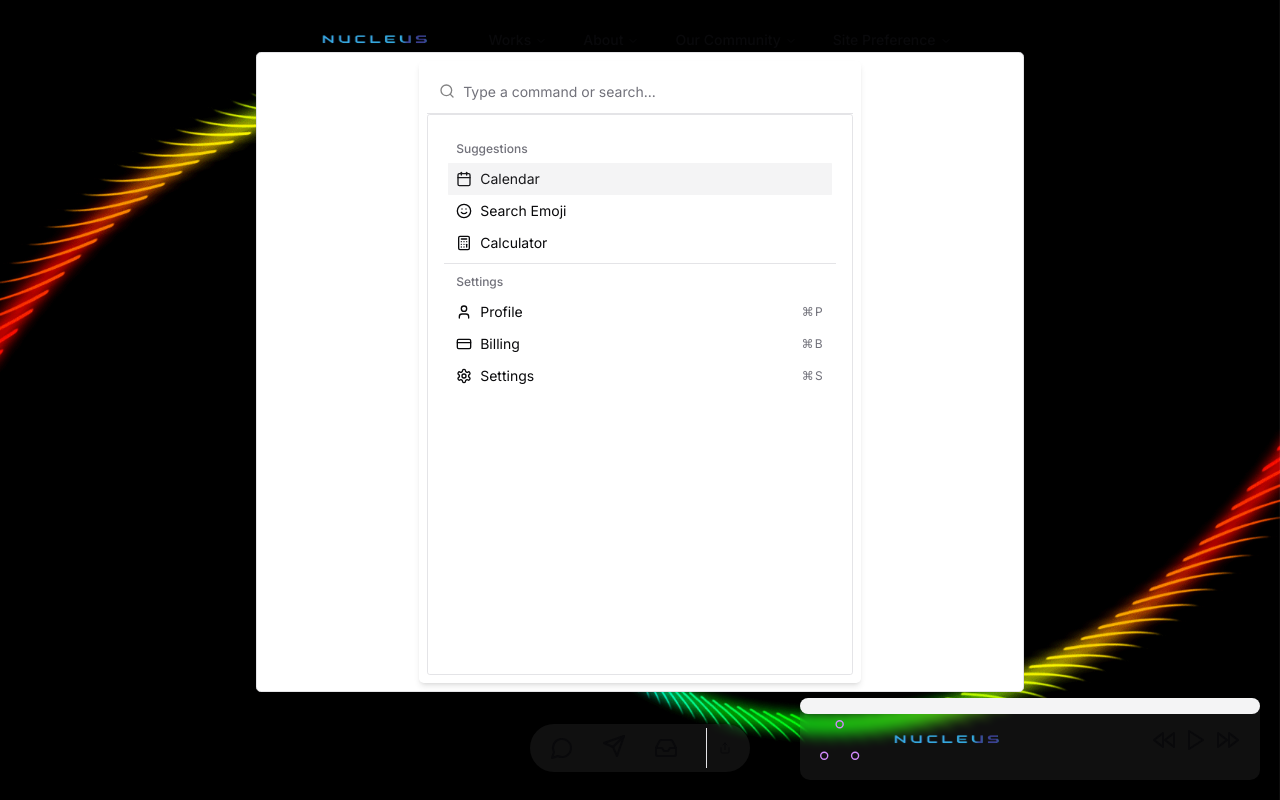
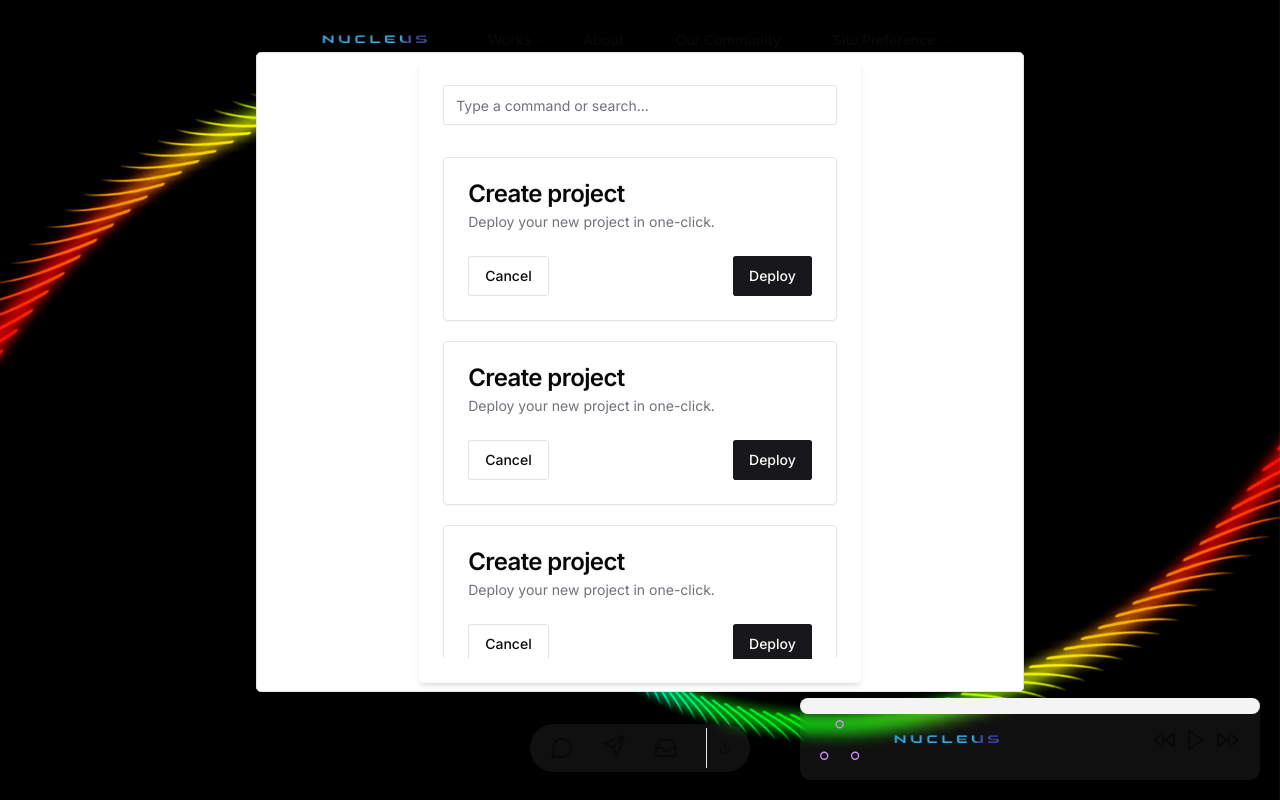
Before and after one commit to ragmer09toske/nu-community, a Next.js app: page / in a window 1280 px wide. Built offline with nearby package versions, Linux system fonts and the light colour scheme.

Commit message:
first commit

```diff
--- a/components/Network.tsx
+++ b/components/Network.tsx
@@ -2,7 +2,9 @@ import React from 'react'
 import { Command, CommandEmpty, CommandGroup, CommandInput, CommandItem, CommandList, CommandSeparator, CommandShortcut } from './ui/command'
 import { Calculator, Calendar, CreditCard, Settings, Smile, User } from 'lucide-react'
 import { ScrollArea } from "@/components/ui/scroll-area"
-import { Card } from './ui/card'
+import { Card, CardDescription, CardFooter, CardHeader, CardTitle } from './ui/card'
+import { Button } from './ui/button'
+import { Input } from './ui/input'
 
 export const Network = () => {
   return (
@@ -25,43 +27,112 @@ export const Network = () => {
             width: "60%",
           }}>
               <Command className="rounded-lg border shadow-md p-2" style={{borderColor: "none", borderWidth: "0px"}}>
-                <CommandInput placeholder="Type a command or search..." />
-                <ScrollArea className="h-[100%] w-full rounded-md border p-4">
-                <CommandList className=''>
-                  <CommandEmpty>No results found.</CommandEmpty>
-                  <CommandGroup heading="Suggestions">
-                    <CommandItem>
-                      <Calendar className="mr-2 h-4 w-4" />
-                      <span>Calendar</span>
-                    </CommandItem>
-                    <CommandItem>
-                      <Smile className="mr-2 h-4 w-4" />
-                      <span>Search Emoji</span>
-                    </CommandItem>
-                    <CommandItem>
-                      <Calculator className="mr-2 h-4 w-4" />
-                      <span>Calculator</span>
-                    </CommandItem>
-                  </CommandGroup>
-                  <CommandSeparator />
-                  <CommandGroup heading="Settings">
-                    <CommandItem>
-                      <User className="mr-2 h-4 w-4" />
-                      <span>Profile</span>
-                      <CommandShortcut>⌘P</CommandShortcut>
-                    </CommandItem>
-                    <CommandItem>
-                      <CreditCard className="mr-2 h-4 w-4" />
-                      <span>Billing</span>
-                      <CommandShortcut>⌘B</CommandShortcut>
-                    </CommandItem>
-                    <CommandItem>
-                      <Settings className="mr-2 h-4 w-4" />
-                      <span>Settings</span>
-                      <CommandShortcut>⌘S</CommandShortcut>
-                    </CommandItem>
-                  </CommandGroup>
-                </CommandList>
+                <div className='p-4
+                 '>
+                  <Input placeholder="Type a command or search..." />
+                </div>
+                <ScrollArea style={{borderWidth: "0px"}} className="h-[100%] flex flex-col gap-5 w-full rounded-md border p-4">
+                  <div className='flex flex-col gap-5'>
+                  <Card className="w-[100%]">
+                    <CardHeader>
+                      <CardTitle>Create project</CardTitle>
+                      <CardDescription>Deploy your new project in one-click.</CardDescription>
+                    </CardHeader>
+                    <CardFooter className="flex justify-between">
+                      <Button variant="outline">Cancel</Button>
+                      <Button>Deploy</Button>
+                    </CardFooter>
+                  </Card>
+
+                  <Card className="w-[100%]">
+                    <CardHeader>
+                      <CardTitle>Create project</CardTitle>
+                      <CardDescription>Deploy your new project in one-click.</CardDescription>
+                    </CardHeader>
+                    <CardFooter className="flex justify-between">
+                      <Button variant="outline">Cancel</Button>
+                      <Button>Deploy</Button>
+                    </CardFooter>
+                  </Card>
+
+                  <Card className="w-[100%]">
+                    <CardHeader>
+                      <CardTitle>Create project</CardTitle>
+                      <CardDescription>Deploy your new project in one-click.</CardDescription>
+                    </CardHeader>
+                    <CardFooter className="flex justify-between">
+                      <Button variant="outline">Cancel</Button>
+                      <Button>Deploy</Button>
+                    </CardFooter>
+                  </Card>
+
+                  <Card className="w-[100%]">
+                    <CardHeader>
+                      <CardTitle>Create project</CardTitle>
+                      <CardDescription>Deploy your new project in one-click.</CardDescription>
+                    </CardHeader>
+                    <CardFooter className="flex justify-between">
+                      <Button variant="outline">Cancel</Button>
+                      <Button>Deploy</Button>
+                    </CardFooter>
+                  </Card>
+
+                  <Card className="w-[100%]">
+                    <CardHeader>
+                      <CardTitle>Create project</CardTitle>
+                      <CardDescription>Deploy your new project in one-click.</CardDescription>
+                    </CardHeader>
+                    <CardFooter className="flex justify-between">
+                      <Button variant="outline">Cancel</Button>
+                      <Button>Deploy</Button>
+                    </CardFooter>
+                  </Card>
+
+
+                  <Card className="w-[100%]">
+                    <CardHeader>
+                      <CardTitle>Create project</CardTitle>
+                      <CardDescription>Deploy your new project in one-click.</CardDescription>
+                    </CardHeader>
+                    <CardFooter className="flex justify-between">
+                      <Button variant="outline">Cancel</Button>
+                      <Button>Deploy</Button>
+                    </CardFooter>
+                  </Card>
+
+                  <Card className="w-[100%]">
+                    <CardHeader>
+                      <CardTitle>Create project</CardTitle>
+                      <CardDescription>Deploy your new project in one-click.</CardDescription>
+                    </CardHeader>
+                    <CardFooter className="flex justify-between">
+                      <Button variant="outline">Cancel</Button>
+                      <Button>Deploy</Button>
+                    </CardFooter>
+                  </Card>
+
+                  <Card className="w-[100%]">
+                    <CardHeader>
+                      <CardTitle>Create project</CardTitle>
+                      <CardDescription>Deploy your new project in one-click.</CardDescription>
+                    </CardHeader>
+                    <CardFooter className="flex justify-between">
+                      <Button variant="outline">Cancel</Button>
+                      <Button>Deploy</Button>
+                    </CardFooter>
+                  </Card>
+
+                  <Card className="w-[100%]">
+                    <CardHeader>
+                      <CardTitle>Create project</CardTitle>
+                      <CardDescription>Deploy your new project in one-click.</CardDescription>
+                    </CardHeader>
+                    <CardFooter className="flex justify-between">
+                      <Button variant="outline">Cancel</Button>
+                      <Button>Deploy</Button>
+                    </CardFooter>
+                  </Card>
+                  </div>
                 </ScrollArea>
               </Command>
 
```
